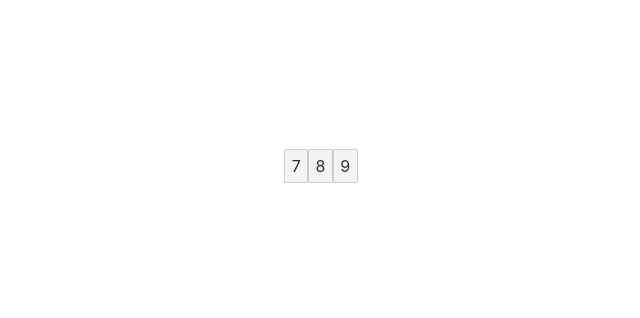
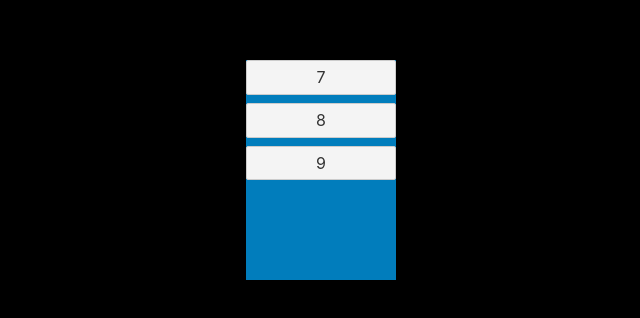
Before and after one commit to Andreas-Ziegler22/calculator-svelte, a Svelte app in the folder Calculator-Svelte/: page / in a window 1280 px wide. Shown: the part 238-556 px from the top of the page, without its empty margins (319-959 px from the left). Built offline with nearby package versions, Linux system fonts and the light colour scheme.

Commit message:
style and corrections

```diff
--- a/Calculator-Svelte/src/App.svelte
+++ b/Calculator-Svelte/src/App.svelte
@@ -10,6 +10,13 @@
 </main>
 
 <style>
+	:global(body){
+		background-color: black;
+	}
+
+	:root{
+		--color-back: #017dbc
+	}
 	main {
 		display:flex;
 		justify-content: center;
--- a/Calculator-Svelte/src/components/Calculator.svelte
+++ b/Calculator-Svelte/src/components/Calculator.svelte
@@ -14,7 +14,14 @@
 
 <style>
   .calculator{
+    background-color: var(--color-back);
+    height: 220px;
+    width: 150px;
+
+
+
     display: flex;
+    flex-direction: column;
   }
 
 </style>
--- a/Calculator-Svelte/src/components/button.svelte
+++ b/Calculator-Svelte/src/components/button.svelte
@@ -1,5 +1,5 @@
 <script lang="ts">
-export let text = ''
+export let text: String
 </script>
 
 <button class="button">
```
